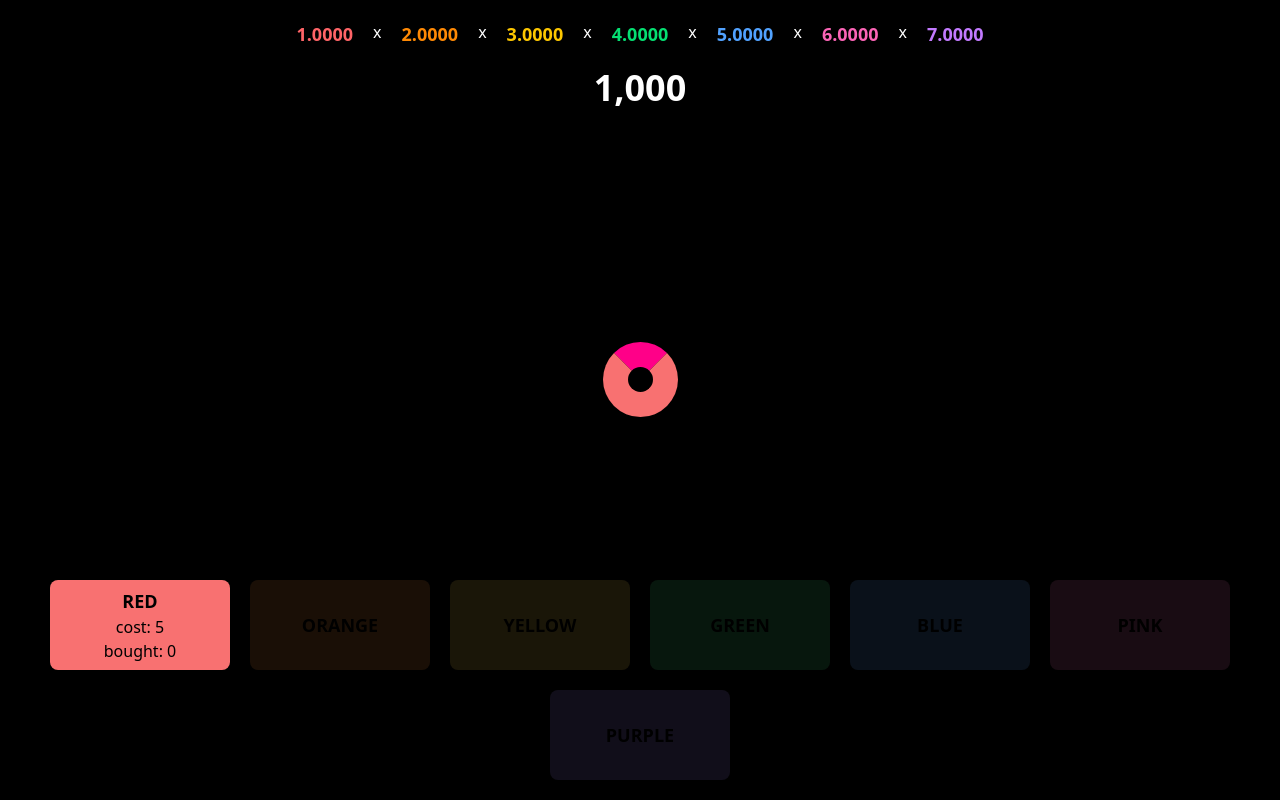
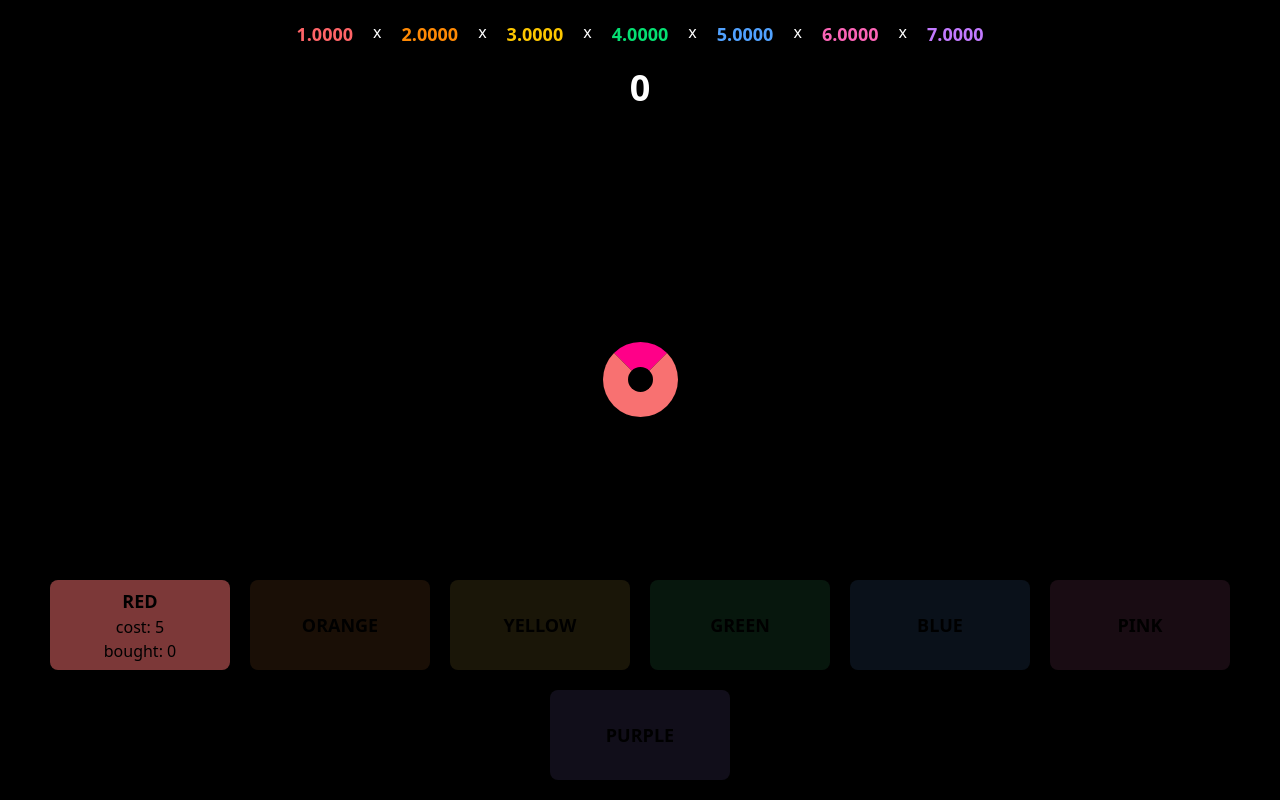
Before and after one commit to oriodev/bored, a Next.js app: page / in a window 1280 px wide. Built offline with nearby package versions, Linux system fonts and the light colour scheme.

Commit message:
set number back to 0 lol

```diff
--- a/app/page.tsx
+++ b/app/page.tsx
@@ -8,7 +8,7 @@ import { CircleState, PrestigeStore } from "@/types";
 import { useState } from "react";
 
 export default function Home() {
-  const [number, setNumber] = useState<number>(1000);
+  const [number, setNumber] = useState<number>(0);
   const [prestige, setPrestige] = useState<PrestigeStore>({
     prestige: 1,
     prestigeReq: 100,
```
